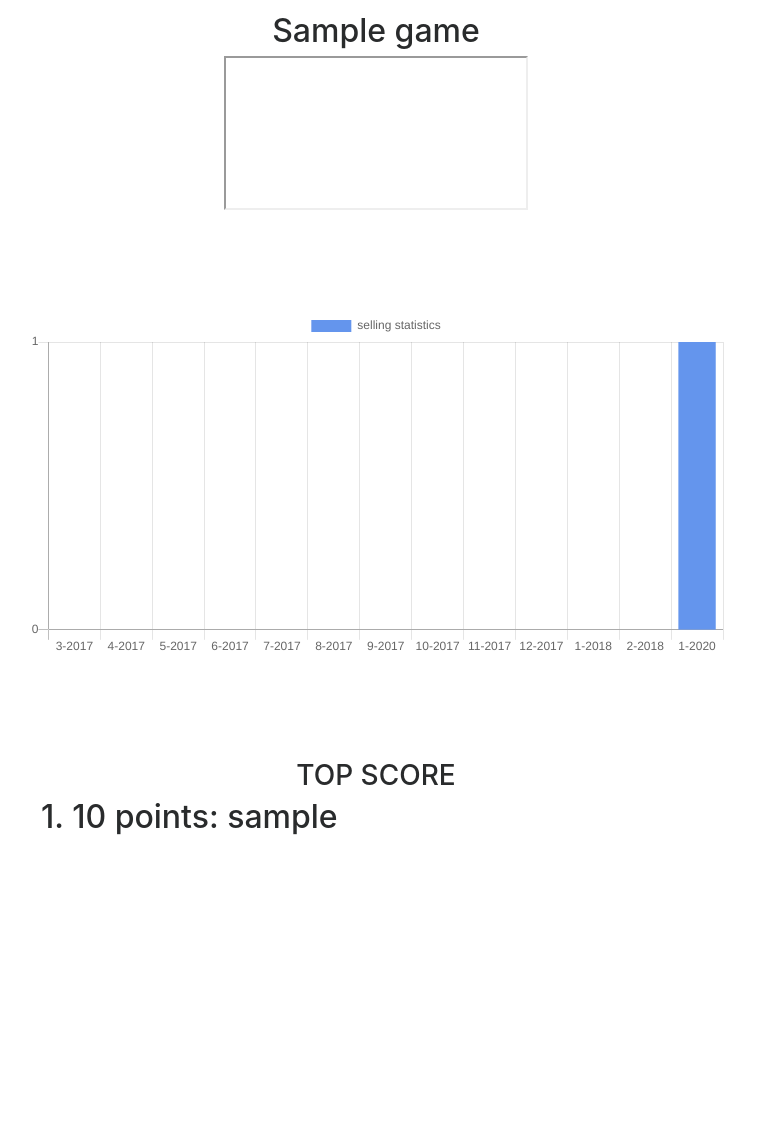
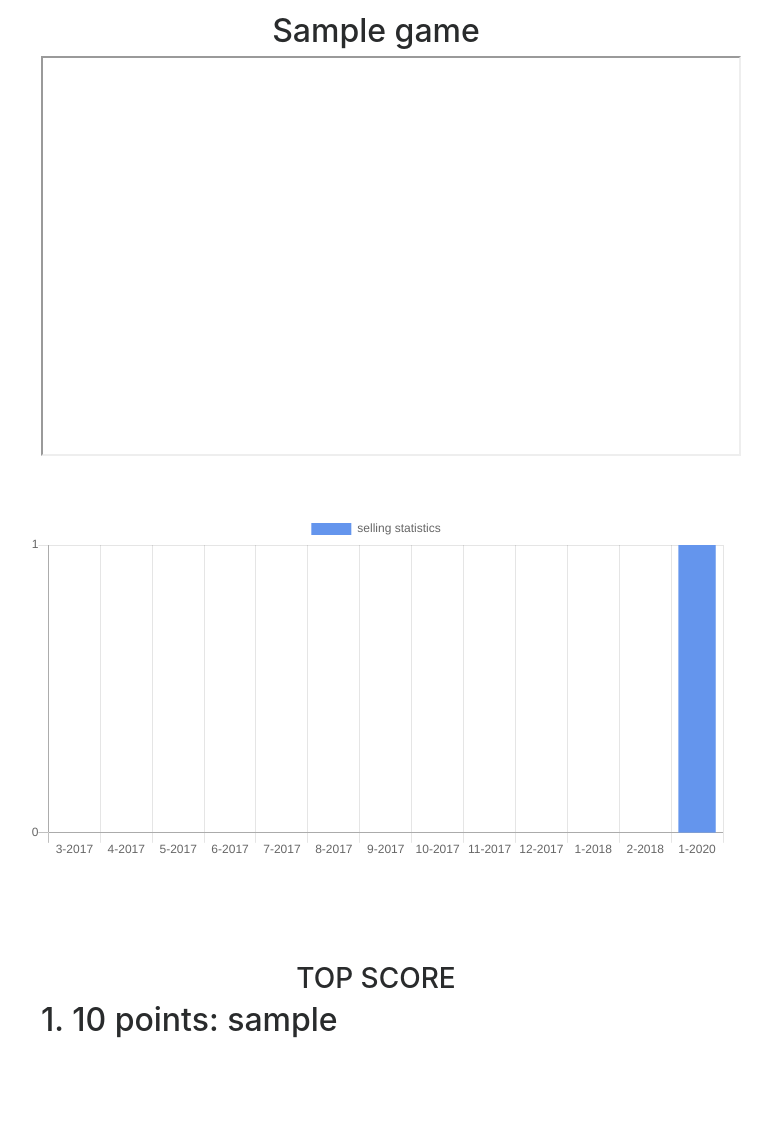
Before and after one commit to kkekkonen/Gamestore, a Django app: page /games/1 in a window 1280 px wide. Shown: the part 94-1231 px from the top of the page, without its empty margins (264-1036 px from the left). Before the commit the page ends 929 px from the top, so only its background shows below. Run offline with Django 3.2, Linux system fonts and the light colour scheme; a user stored in the database is signed in; tables that the repository leaves empty hold one stand-in row (values such as "Sample post"); some libraries are stand-ins or nearby versions.

Commit message:
bugfix and some fiddling with css

```diff
--- a/static/css/game.css
+++ b/static/css/game.css
@@ -1,15 +1,24 @@
-.game-window, .game-label {
+.game-container {
+    max-width: 700px !important;
     margin-left: auto;
     margin-right: auto;
     margin-bottom: 100px;
     display: block;
 }
-.game-statistics, .game-top-score {
+.game-statistics, .game-top-score, .game-window, .game-label{
     max-width: 700px !important;
     margin-left: auto;
     margin-right: auto;
     display: block;
     margin-bottom:100px;
+}
+.game-window {
+    min-height: 400px !important;
+}
+.iFrame-window {
+    height:100%;
+    width:100%;
+    position:absolute;
 }
 .game .form-control {
     position: relative;
@@ -18,6 +27,7 @@
     padding: 10px;
     font-size: 16px;
 }
+
 .game-heading{
     margin-bottom: 10px;
 }
--- a/website/templates/game.html
+++ b/website/templates/game.html
@@ -16,9 +16,10 @@
 
 {% if owned %}
     <p id="url" hidden > {{url}}</p>
-	<div id="gameWindow" class="col-sm-12" >
+    <div class="game-container">
+    	<div id="gameWindow" class="col-sm-12 game-window" >
     		<h2 class="text-center" >{{game.name}}</h2>
-		<iframe id="iFrameWindow" class="game-window" src="{{game.url}}"></iframe>
+    		<iframe id="iFrameWindow" class="embed-responsive embed-responsive-4by3 iFrame-window" src="{{game.url}}"></iframe>
         </div>
         {% if creator %}
         <div class="game-statistics">
@@ -33,6 +34,7 @@
                 {% endfor %}
             </div>
         {% endif %}
+    </div>
 {% else %}
 	<div class="game-form game">
 		<h2 class="game-heading">You must buy the game first</h2>
--- a/website/views.py
+++ b/website/views.py
@@ -372,7 +372,7 @@ def edit_game(request, game_id):
     raise Http404("invalid game edit request")
 
 @login_required
-@permission_required('website.developer_rigths')
+@permission_required('website.developer_rights')
 def game_stats(request, game_id):
     #this function is used to create a json used to display selling data of a game
     game = get_object_or_404(Game, pk=game_id)
```
Lines whose indentation alone changed are shown as unchanged.
